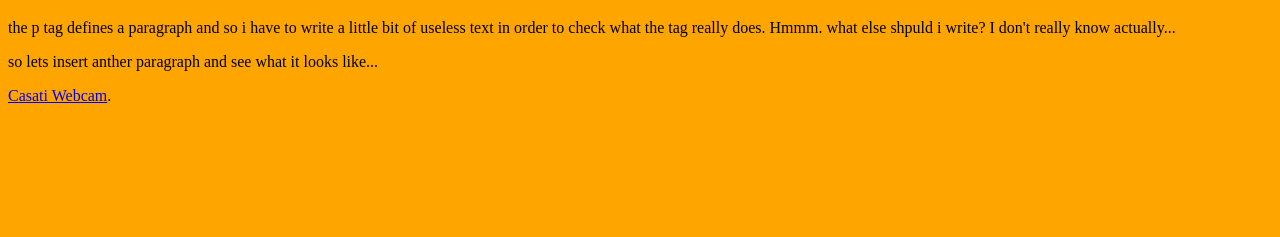
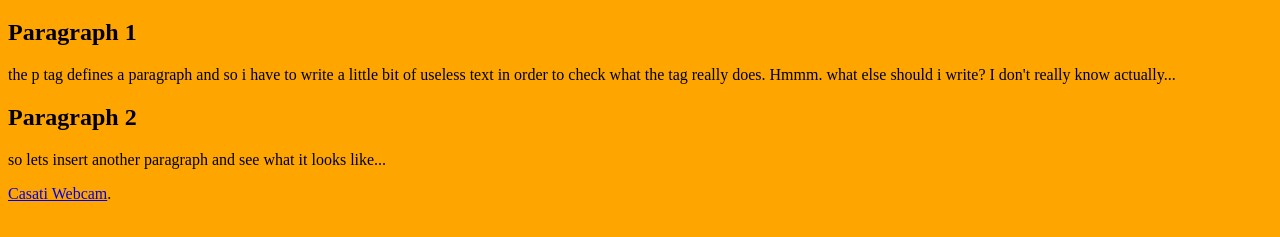
Before and after one commit to burnout-stephl/website, a plain HTML site: page index.html in a window 1280 px wide. Shown: the part 61-298 px from the top of the page. Drawn offline with Linux system fonts and the light colour scheme.

Commit message:
Update index.html

```diff
--- a/index.html
+++ b/index.html
@@ -7,9 +7,10 @@
 
 <body style="background-color:orange">
 <h1> Main content </h1>
-
- <p> the p tag defines a paragraph and so i have to write a little bit of useless text in order to check what the tag really does. Hmmm. what else shpuld i write? I don't really know actually...</p>
- <p> so lets insert anther paragraph and see what it looks like... </p>
+ <h2> Paragraph 1 </h2>
+ <p> the p tag defines a paragraph and so i have to write a little bit of useless text in order to check what the tag really does. Hmmm. what else should i write? I don't really know actually...</p>
+ <h2> Paragraph 2 </h2>
+ <p> so lets insert another paragraph and see what it looks like... </p>
 
  <a href="https://tl.scenaridigitali.com/cevedale/images/cevedale.jpg" target="_blank">Casati Webcam</a>.
 
```
